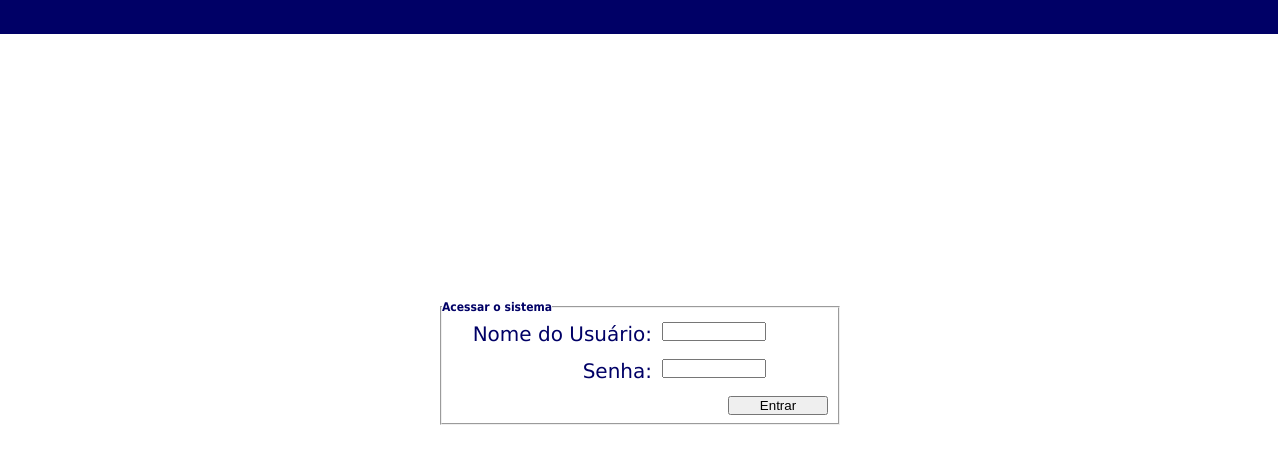
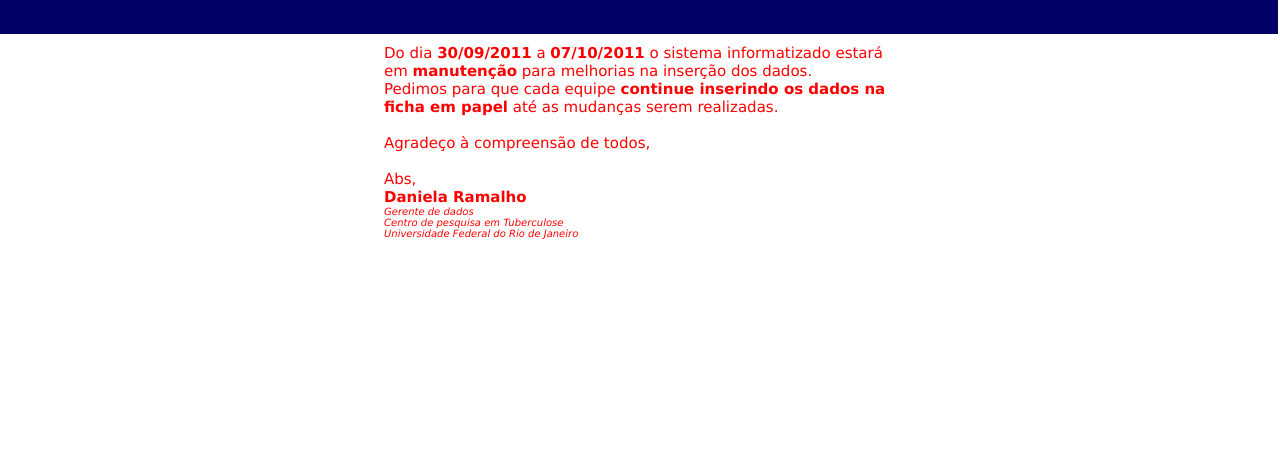
Before and after one commit to icsystems/SAPeM, a Django app: template templates/homepage_template.html in a window 1280 px wide. Shown: the top 464 px of the page. Run offline with Django 3.2, Linux system fonts and the light colour scheme; the template is opened without the code that fills it: most values are stand-ins (such as "Sample title", 1, 10 or a date in 2020).

Commit message:
Retirando acesso ao sistema para manutenção, conforme solicitado 	pela Daniela Ramalho

```diff
--- a/custom-media/css/pages.css
+++ b/custom-media/css/pages.css
@@ -143,11 +143,18 @@ body {
 	vertical-align: middle;
 }
 .error-msg{
-	color:  red;
-	font-size: 22px;
-	padding: 10px;
-	font-weight: bold;
+	color:			red;
+	font-size:		15px;
+	padding:		10px;
+	text-align:		left;
+	width:			40%;
 }
+
+.info {
+	font-size:		10px;
+	font-style:		italic;
+}
+
 .msg{
 	color:  #000066;
 	font-size: 22px;
--- a/templates/homepage_template.html
+++ b/templates/homepage_template.html
@@ -42,6 +42,21 @@
 					{% endif %}
 				</div>
 			</div>
+			<center>
+				<div class='error-msg'>
+					Do dia <b>30/09/2011</b> a <b>07/10/2011</b> o sistema
+					informatizado estará em <b>manutenção</b> para melhorias na
+					inserção dos dados. <br> Pedimos para que cada equipe
+					<b>continue inserindo os dados na ficha em papel</b> até as
+					mudanças serem realizadas. <br><br> Agradeço à compreensão de
+					todos, <br><br> Abs, <br> <b>Daniela Ramalho</b> <br>
+					<p class='info'>
+						Gerente de dados <br> Centro de pesquisa em
+						Tuberculose <br> Universidade Federal do Rio de Janeiro
+					</p>
+				</div>
+			</center>
+			<!--
 			{% if user.is_authenticated %}
 				<div class='usChoice'> Sua unidade atual: <u>{{ us_favorite|default:"Nenhuma unidade de saúde configurada (Entre em contato com o administrador)" }}</u> </div>
 				<div class='msg'> Selecione uma ação </div>
@@ -70,7 +85,10 @@
 								</ul>
 							{% endif %}
 							<li> <a href='patients'>Acessar Formulários</a> </li>
-							<!-- li> <a href='listPatients' >Listar Pacientes</a> </li -->
+
+							<!--<!-- li> <a href='listPatients' >Listar
+								Pacientes</a> </li -->
+						<!--
 						</ul>
 					</div>
 				</div>
@@ -97,6 +115,7 @@
 					</div>
 				</div>
 			{% endif %}
+			-->
 			</div>
 		</div>
 	</body>
```
